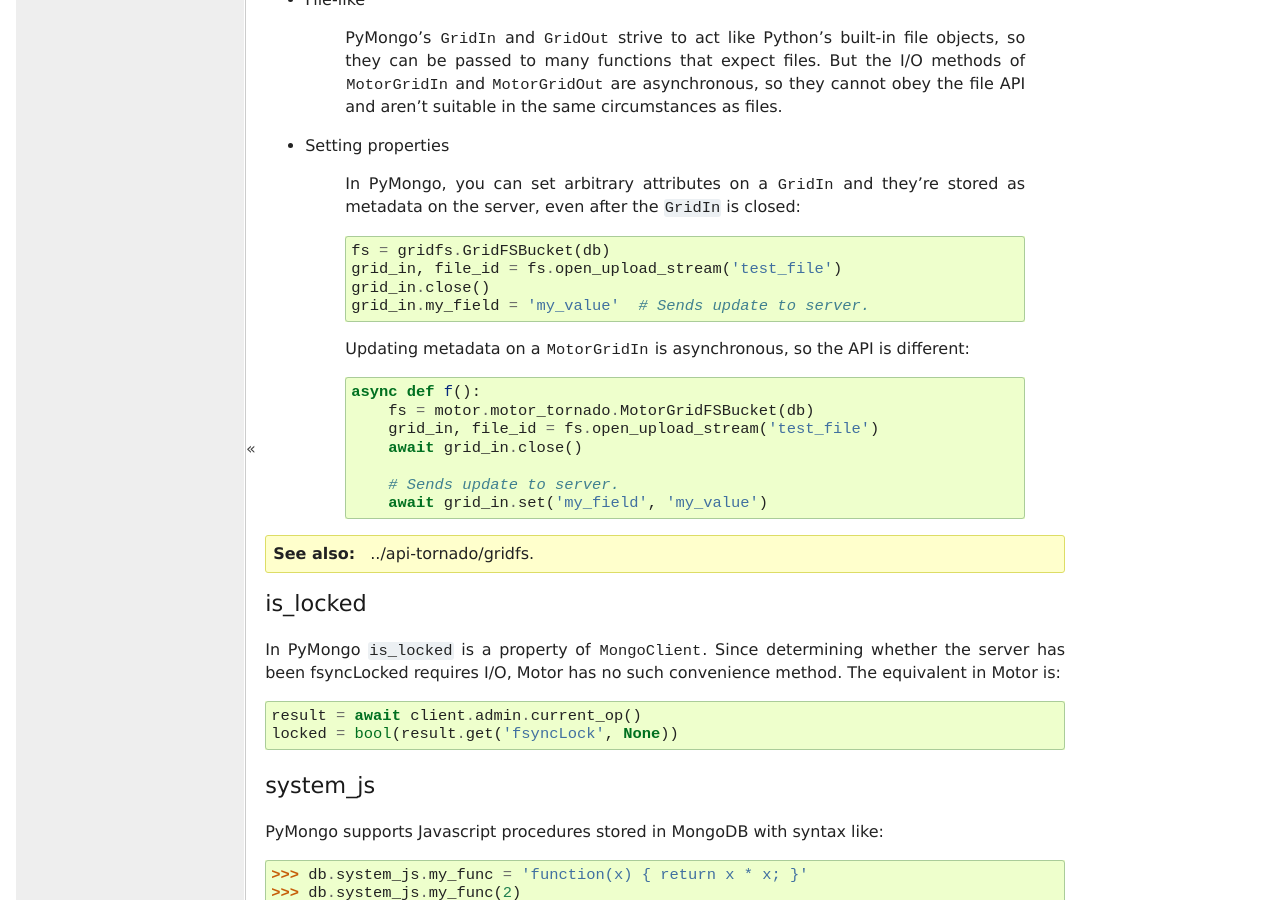
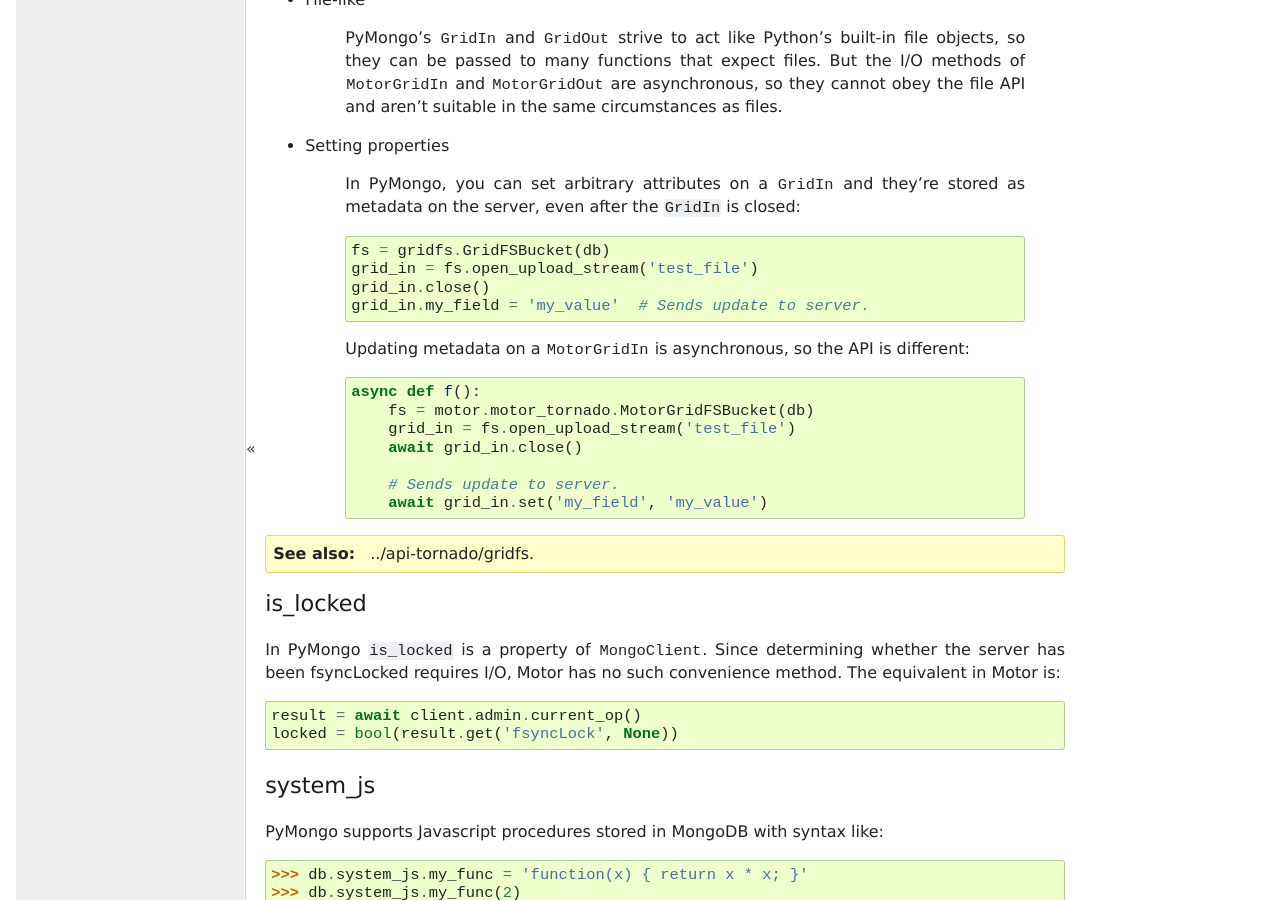
Before and after one commit to mongodb/motor, a Sphinx documentation site: the page built from doc/differences.rst, in a window 1280 px wide and 900 px high, scrolled down 758 px. Built offline with Sphinx 7.4.7, drawn with Linux system fonts in a browser that asks for light colours; pages that are not in the unit, such as notebooks, are missing from menus; comment, search, counter and statistics services are not loaded; the version number is read from the project's files by our own code.

Commit message:
MOTOR-674 Fix incorrect doc examples for open_upload_stream (#100)

```diff
--- a/doc/api-asyncio/asyncio_gridfs.rst
+++ b/doc/api-asyncio/asyncio_gridfs.rst
@@ -216,7 +216,7 @@
           async def upload():
               my_db = AsyncIOMotorClient().test
               fs = AsyncIOMotorGridFSBucket(my_db)
-              grid_in, file_id = fs.open_upload_stream(
+              grid_in = fs.open_upload_stream(
                   "test_file", chunk_size_bytes=4,
                   metadata={"contentType": "text/plain"})
 
@@ -259,7 +259,7 @@
           async def upload():
               my_db = AsyncIOMotorClient().test
               fs = AsyncIOMotorGridFSBucket(my_db)
-              grid_in, file_id = fs.open_upload_stream_with_id(
+              grid_in = fs.open_upload_stream_with_id(
                   ObjectId(),
                   "test_file",
                   chunk_size_bytes=4,
--- a/doc/api-tornado/gridfs.rst
+++ b/doc/api-tornado/gridfs.rst
@@ -223,7 +223,7 @@
           async def upload():
               my_db = MotorClient().test
               fs = MotorGridFSBucket(my_db)
-              grid_in, file_id = fs.open_upload_stream(
+              grid_in = fs.open_upload_stream(
                   "test_file", chunk_size_bytes=4,
                   metadata={"contentType": "text/plain"})
 
@@ -266,7 +266,7 @@
           async def upload():
               my_db = MotorClient().test
               fs = MotorGridFSBucket(my_db)
-              grid_in, file_id = fs.open_upload_stream_with_id(
+              grid_in = fs.open_upload_stream_with_id(
                   ObjectId(),
                   "test_file",
                   chunk_size_bytes=4,
--- a/doc/differences.rst
+++ b/doc/differences.rst
@@ -57,7 +57,7 @@
     the server, even after the ``GridIn`` is closed::
 
         fs = gridfs.GridFSBucket(db)
-        grid_in, file_id = fs.open_upload_stream('test_file')
+        grid_in = fs.open_upload_stream('test_file')
         grid_in.close()
         grid_in.my_field = 'my_value'  # Sends update to server.
 
@@ -66,7 +66,7 @@
 
         async def f():
             fs = motor.motor_tornado.MotorGridFSBucket(db)
-            grid_in, file_id = fs.open_upload_stream('test_file')
+            grid_in = fs.open_upload_stream('test_file')
             await grid_in.close()
 
             # Sends update to server.
```
